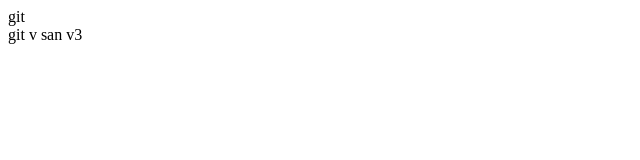
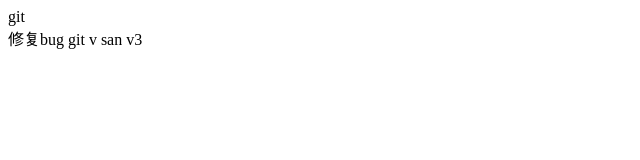
Before and after one commit to ysrandhw/dbhot, a plain HTML site: page index.html in a window 1280 px wide. Shown: the whole page, without its empty margins (0-640 px from the left). Drawn offline with Linux system fonts and the light colour scheme.

Commit message:
修复bug

```diff
--- a/index.html
+++ b/index.html
@@ -8,6 +8,7 @@
 <body>
   git
   <div>
+    修复bug
     git v
     san v3
   </div>
```
